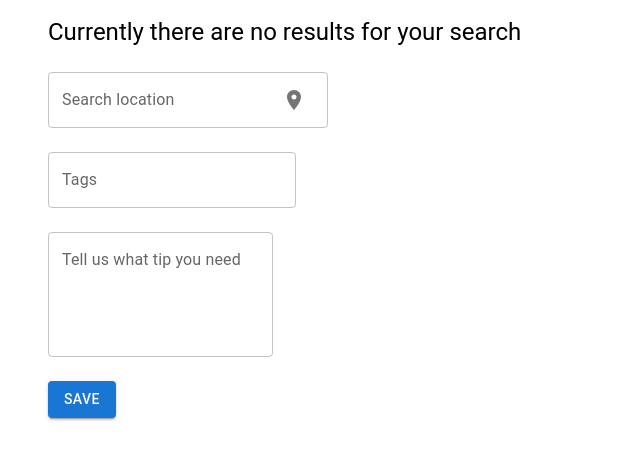
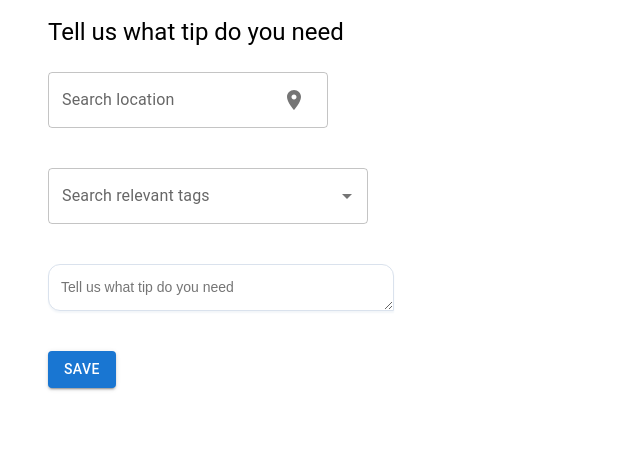
Before and after one commit to ssukovic/travel-app, a React (Create React App) app: page /travel-tip-form in a window 1280 px wide. Shown: the top 460 px of the page, without its empty margins (0-640 px from the left). Built offline with nearby package versions, Linux system fonts and the light colour scheme.

Commit message:
use text area in travel tip form

```diff
--- a/src/views/TravelTipForm.js
+++ b/src/views/TravelTipForm.js
@@ -1,11 +1,71 @@
 import React from "react";
 import { useNavigate } from "react-router-dom";
-import { Box, Typography } from "@mui/material";
+import { Box, styled, TextareaAutosize, Typography } from "@mui/material";
 import TextField from "@mui/material/TextField";
 import InputAdornment from "@mui/material/InputAdornment";
 import LocationOnIcon from "@mui/icons-material/LocationOn";
 import Button from "@mui/material/Button";
 import "./TravelTipForm.css";
+import { TagsAutocomplete } from "../components/TagsAutocomplete";
+
+const blue = {
+  100: "#DAECFF",
+  200: "#b6daff",
+  400: "#3399FF",
+  500: "#007FFF",
+  600: "#0072E5",
+  900: "#003A75",
+};
+
+const grey = {
+  50: "#F3F6F9",
+  100: "#E5EAF2",
+  200: "#DAE2ED",
+  300: "#C7D0DD",
+  400: "#B0B8C4",
+  500: "#9DA8B7",
+  600: "#6B7A90",
+  700: "#434D5B",
+  800: "#303740",
+  900: "#1C2025",
+};
+
+const TextArea = styled(TextareaAutosize)(
+  ({ theme }) => `
+      width: 320px;
+      font-family: 'IBM Plex Sans', sans-serif;
+      font-size: 0.875rem;
+      font-weight: 400;
+      line-height: 1.5;
+      padding: 12px;
+      border-radius: 12px 12px 0 12px;
+      color: ${theme.palette.mode === "dark" ? grey[300] : grey[900]};
+      background: ${theme.palette.mode === "dark" ? grey[900] : "#fff"};
+      border: 1px solid ${
+        theme.palette.mode === "dark" ? grey[700] : grey[200]
+      };
+      box-shadow: 0px 2px 2px ${
+        theme.palette.mode === "dark" ? grey[900] : grey[50]
+      };
+
+      &:hover {
+        border-color: ${blue[400]};
+      }
+
+      &:focus {
+        outline: 0;
+        border-color: ${blue[400]};
+        box-shadow: 0 0 0 3px ${
+          theme.palette.mode === "dark" ? blue[600] : blue[200]
+        };
+      }
+
+      // firefox
+      &:focus-visible {
+        outline: 0;
+      }
+    `
+);
 
 export const TravelTipForm = () => {
   const navigate = useNavigate();
@@ -14,9 +74,7 @@ export const TravelTipForm = () => {
   };
   return (
     <Box className="formContainer">
-      <Typography variant="h5">
-        Currently there are no results for your search
-      </Typography>
+      <Typography variant="h5">Tell us what tip do you need</Typography>
       <TextField
         id="outlined-search"
         label="Search location"
@@ -29,14 +87,12 @@ export const TravelTipForm = () => {
           ),
         }}
       />
-      <TextField id="outlined-search" label="Tags" type="search" />
+      <TagsAutocomplete />
 
-      <TextField
-        id="outlined-multiline-static"
-        label="Tell us what tip you need"
-        multiline
-        rows={4}
-      />
+      <TextArea
+        className="textArea"
+        placeholder="Tell us what tip do you need"
+      ></TextArea>
 
       <Button onClick={handleSearch} variant="contained">
         Save
```
